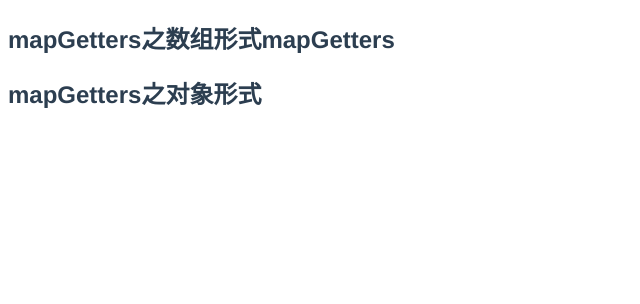
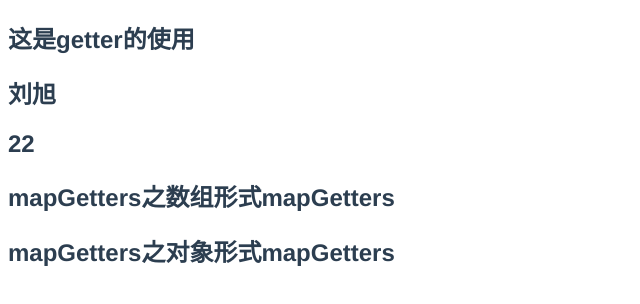
Before and after one commit to liux-sudo/vuex, a Vue app: page /#/getter in a window 1280 px wide. Shown: the top 304 px of the page, without its empty margins (0-640 px from the left). Built offline with nearby package versions, Linux system fonts and the light colour scheme; the HTML template or start-up script is replaced by a standard one.

Commit message:
update src/view/getter.vue.

```diff
--- a/src/view/getter.vue
+++ b/src/view/getter.vue
@@ -12,20 +12,20 @@
 import { mapState, mapGetters } from 'vuex'
 export default {
     name: 'getter',
-    // computed: {
-    //     gettersMsg:function(){
-    //         return this.$store.getters.getterMsg
-    //     },
-    //     ...mapState(['name','age']),
+     computed: {
+         gettersMsg:function(){
+             return this.$store.getters.getterMsg
+         },
+         ...mapState(['name','age']),
 
-    //     // 辅助函数mapGetters，可以数组形式，可以对象形式
-    //     ...mapGetters(['mapGetters']),
-    //     ...mapGetters({
-    //         liuxu: 'mapGetters',
-    //     })
-    // },
+         // 辅助函数mapGetters，可以数组形式，可以对象形式
+         ...mapGetters(['mapGetters']),
+         ...mapGetters({
+             liuxu: 'mapGetters',
+         })
+     },
 
-    computed: mapGetters(['mapGetters']),
+    // computed: mapGetters(['mapGetters']),
 
 }
 </script>
```
